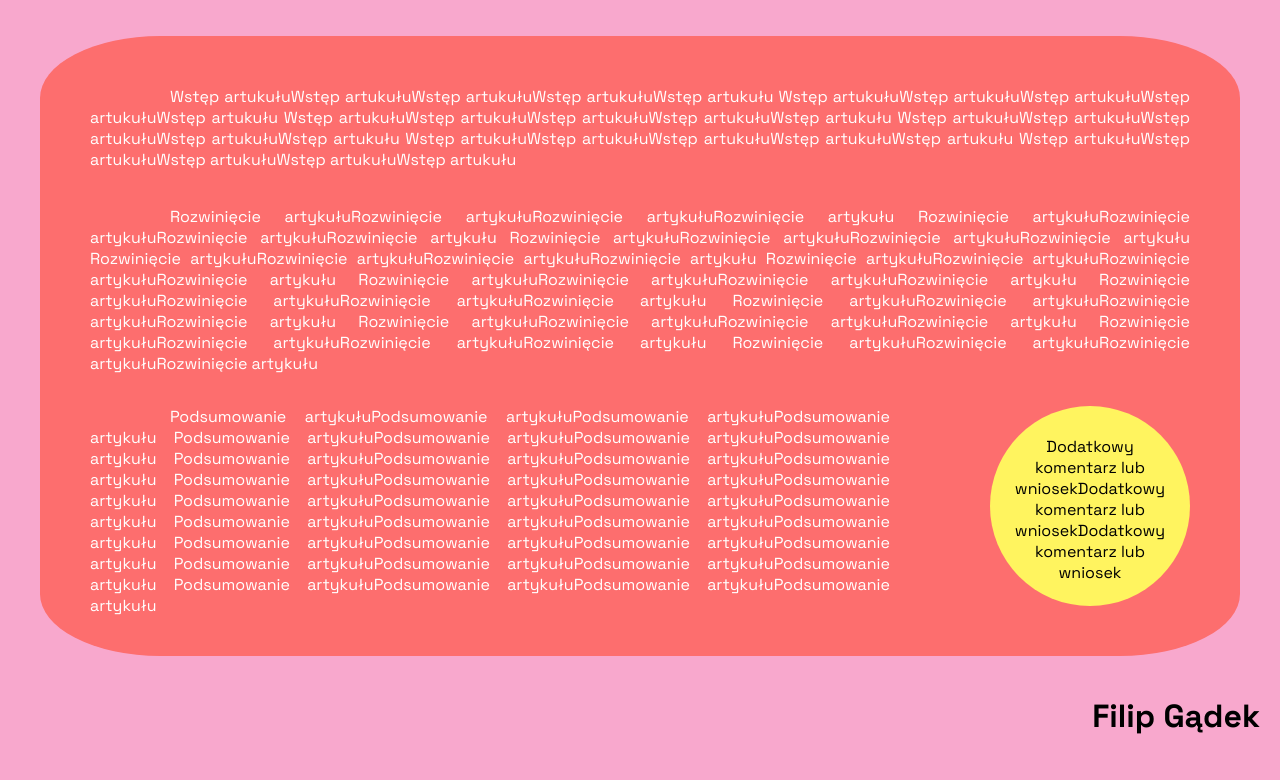
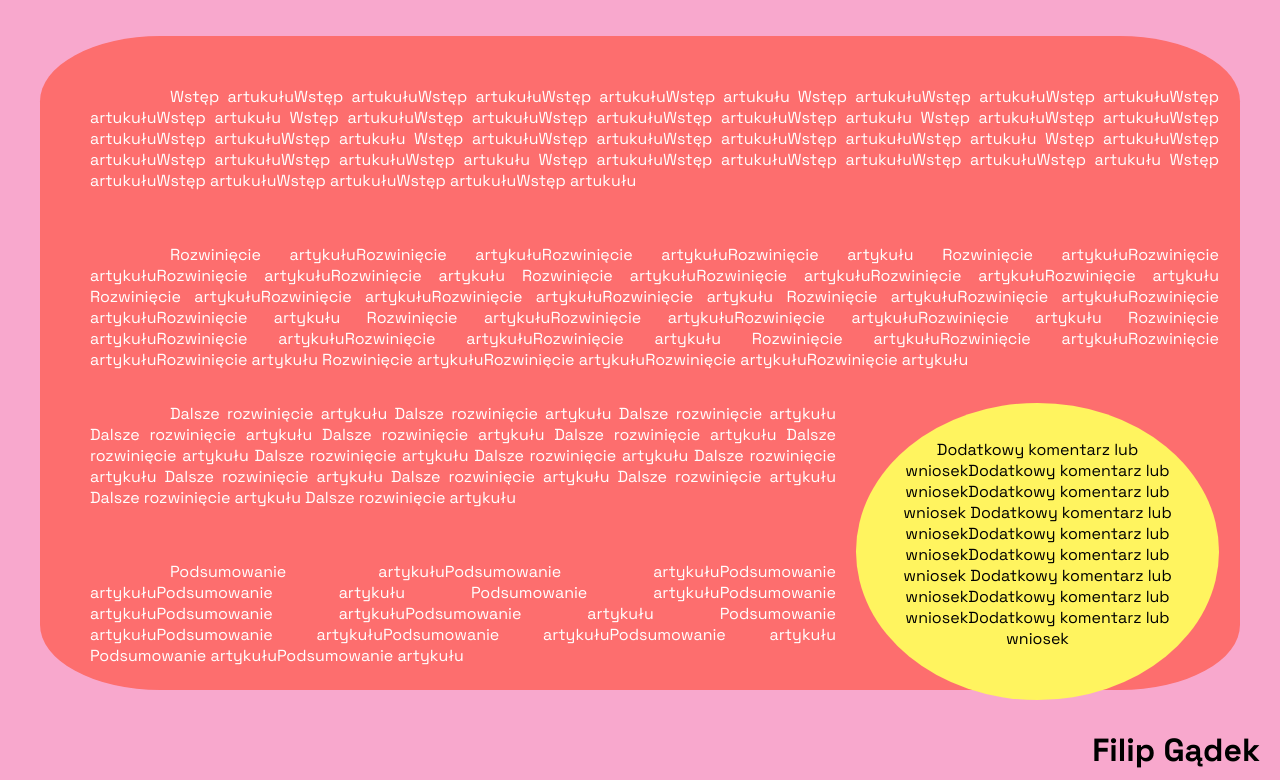
Before and after one commit to philgadek/examAPI17Z, a plain HTML site: page index.html in a window 1280 px wide. Shown: the part 301-1081 px from the top of the page. Before the commit the page ends 1047 px from the top, so only its background shows below. Drawn offline with Linux system fonts and the light colour scheme.

Commit message:
Add files via upload

```diff
--- a/index.html
+++ b/index.html
@@ -25,6 +25,9 @@
             Wstęp artukułuWstęp artukułuWstęp artukułuWstęp artukułuWstęp artukułu
             Wstęp artukułuWstęp artukułuWstęp artukułuWstęp artukułuWstęp artukułu
             Wstęp artukułuWstęp artukułuWstęp artukułuWstęp artukułuWstęp artukułu
+            Wstęp artukułuWstęp artukułuWstęp artukułuWstęp artukułuWstęp artukułu
+            Wstęp artukułuWstęp artukułuWstęp artukułuWstęp artukułuWstęp artukułu
+
         </p>
         <p class="par2">
             Rozwinięcie artykułuRozwinięcie artykułuRozwinięcie artykułuRozwinięcie artykułu
@@ -36,24 +39,29 @@
             Rozwinięcie artykułuRozwinięcie artykułuRozwinięcie artykułuRozwinięcie artykułu
             Rozwinięcie artykułuRozwinięcie artykułuRozwinięcie artykułuRozwinięcie artykułu
             Rozwinięcie artykułuRozwinięcie artykułuRozwinięcie artykułuRozwinięcie artykułu
-            Rozwinięcie artykułuRozwinięcie artykułuRozwinięcie artykułuRozwinięcie artykułu
-            Rozwinięcie artykułuRozwinięcie artykułuRozwinięcie artykułuRozwinięcie artykułu
+
+
         </p>
         <p class="par3">
+            Dalsze rozwinięcie artykułu Dalsze rozwinięcie artykułu Dalsze rozwinięcie artykułu
+            Dalsze rozwinięcie artykułu Dalsze rozwinięcie artykułu Dalsze rozwinięcie artykułu
+            Dalsze rozwinięcie artykułu Dalsze rozwinięcie artykułu Dalsze rozwinięcie artykułu
+            Dalsze rozwinięcie artykułu Dalsze rozwinięcie artykułu Dalsze rozwinięcie artykułu
+            Dalsze rozwinięcie artykułu Dalsze rozwinięcie artykułu Dalsze rozwinięcie artykułu
+
+        </p>
+
+        <p class="par4">
             Podsumowanie artykułuPodsumowanie artykułuPodsumowanie artykułuPodsumowanie artykułu
             Podsumowanie artykułuPodsumowanie artykułuPodsumowanie artykułuPodsumowanie artykułu
             Podsumowanie artykułuPodsumowanie artykułuPodsumowanie artykułuPodsumowanie artykułu
-            Podsumowanie artykułuPodsumowanie artykułuPodsumowanie artykułuPodsumowanie artykułu
-            Podsumowanie artykułuPodsumowanie artykułuPodsumowanie artykułuPodsumowanie artykułu
-            Podsumowanie artykułuPodsumowanie artykułuPodsumowanie artykułuPodsumowanie artykułu
-            Podsumowanie artykułuPodsumowanie artykułuPodsumowanie artykułuPodsumowanie artykułu
-            Podsumowanie artykułuPodsumowanie artykułuPodsumowanie artykułuPodsumowanie artykułu
-            Podsumowanie artykułuPodsumowanie artykułuPodsumowanie artykułuPodsumowanie artykułu
+            Podsumowanie artykułuPodsumowanie artykułu
+        </p>
 
-        </p>
         <p class="additional">
             Dodatkowy komentarz lub wniosekDodatkowy komentarz lub wniosekDodatkowy komentarz lub wniosek
-
+            Dodatkowy komentarz lub wniosekDodatkowy komentarz lub wniosekDodatkowy komentarz lub wniosek
+            Dodatkowy komentarz lub wniosekDodatkowy komentarz lub wniosekDodatkowy komentarz lub wniosek
         </p>
 
     </div>
--- a/style.css
+++ b/style.css
@@ -32,17 +32,17 @@ body{
 .text{
     display: grid;
     margin: 40px;
+    padding: 50px;
     background-color: rgb(253, 110, 110);
     border-radius: 10%;
     display: grid;
-    grid-template-columns: repeat(4, 300px);
-    grid-template-rows: 120px 200px 150px 150px;
-    grid-column-gap: 0px;
-    grid-row-gap: 0px;
+    grid-template-columns: repeat(3, 33%);
+    grid-template-rows: repeat(4, 25%);
+    grid-column-gap: 20px;
+    grid-row-gap: 20px;
 }
 
 p{
-    margin: 50px;
     color: white;
     text-indent: 5em;
     text-align: justify;
@@ -50,23 +50,27 @@ p{
 }
 
 .par1 {
-    grid-column: 1/5;
+    grid-column: 1/4;
     grid-row: 1;
 }
 
 .par2 {
-    grid-column: 1/5;
+    grid-column: 1/4;
     grid-row: 2;
 }
 
 .par3 {
-    grid-column: 1/4;
-    grid-row: 3/5;
+    grid-column: 1/3;
+    grid-row: 3/4;
 }
 
+.par4 {
+    grid-column: 1/3;
+    grid-row: 4/5;
+}
 
 .additional{
-    grid-column: 4/5;
+    grid-column: 3/4;
     grid-row: 3/5;
     color: black;
     text-indent: 0;
@@ -74,8 +78,7 @@ p{
     vertical-align: middle;
     background-color: rgb(255, 244, 95);
     border-radius: 50%;
-    padding: 14px;
-    padding-top: 30px;
+    padding: 10%;
 }
 
 .date{
```
